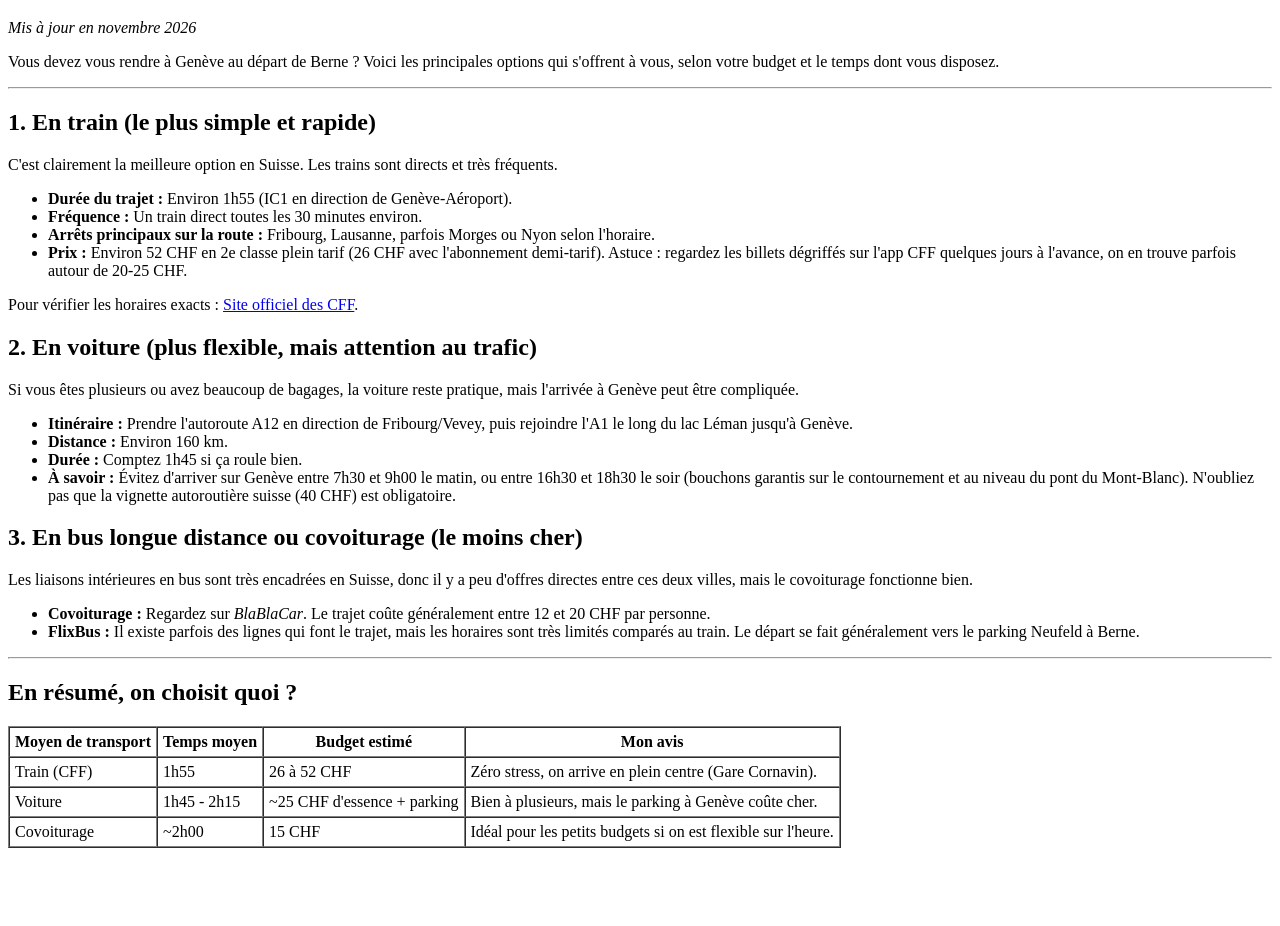
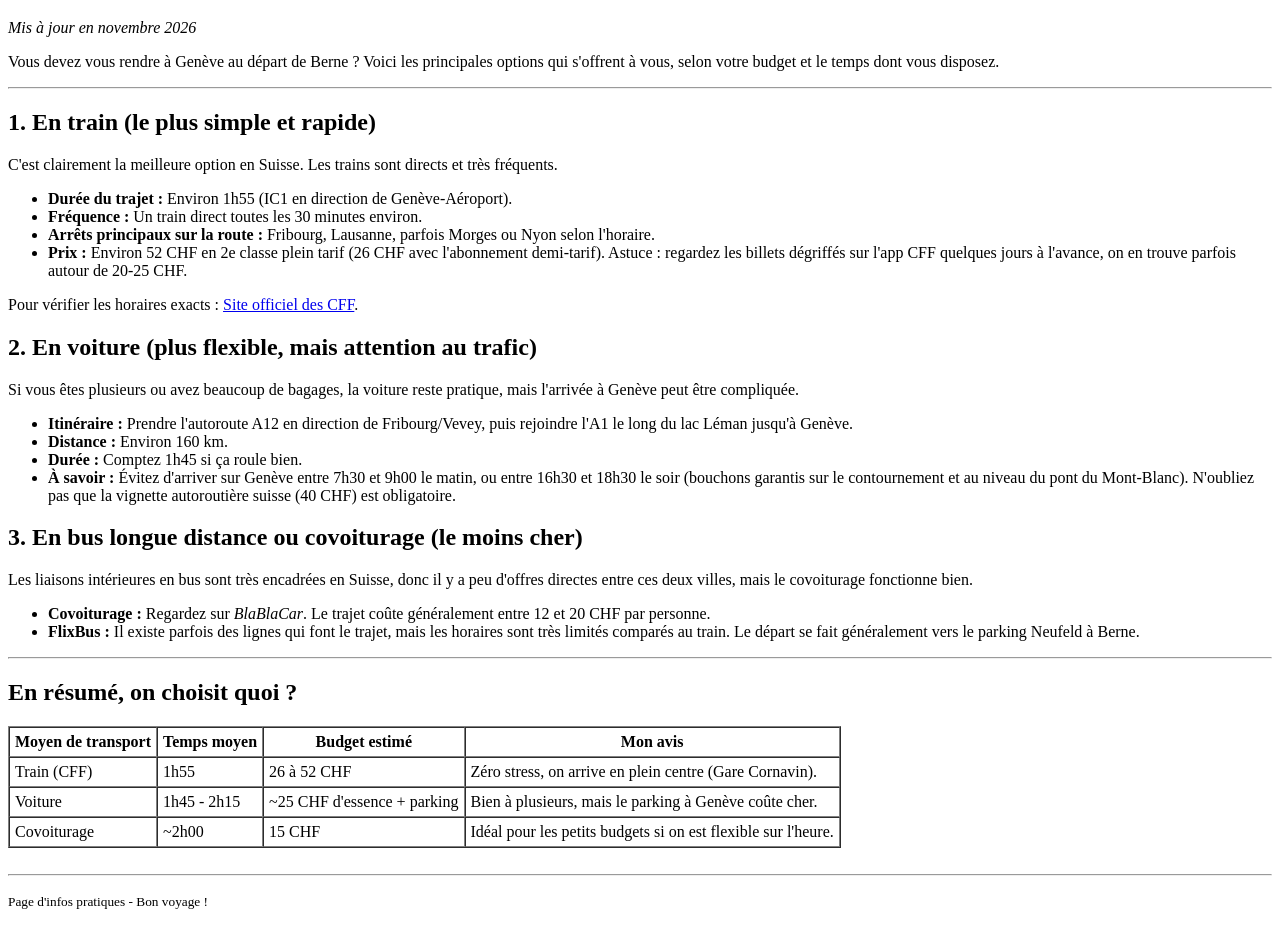
Before and after one commit to DiegoMosca10/UE4Exercice2_sitetouristique, a plain HTML site: page site5.html in a window 1280 px wide. Shown: the part 61-987 px from the top of the page. Before the commit the page ends 917 px from the top, so only its background shows below. Drawn offline with Linux system fonts and the light colour scheme.

Commit message:
j'ai fait la base de la page

```diff
--- a/site5.html
+++ b/site5.html
@@ -79,8 +79,9 @@
 </main>
 
 <footer>
-
-
+<br>
+    <hr>
+    <p><small>Page d'infos pratiques - Bon voyage !</small></p>
 </footer>
 
 
```
Also changed, not shown: site6.html (added, +11 -0 lines).
